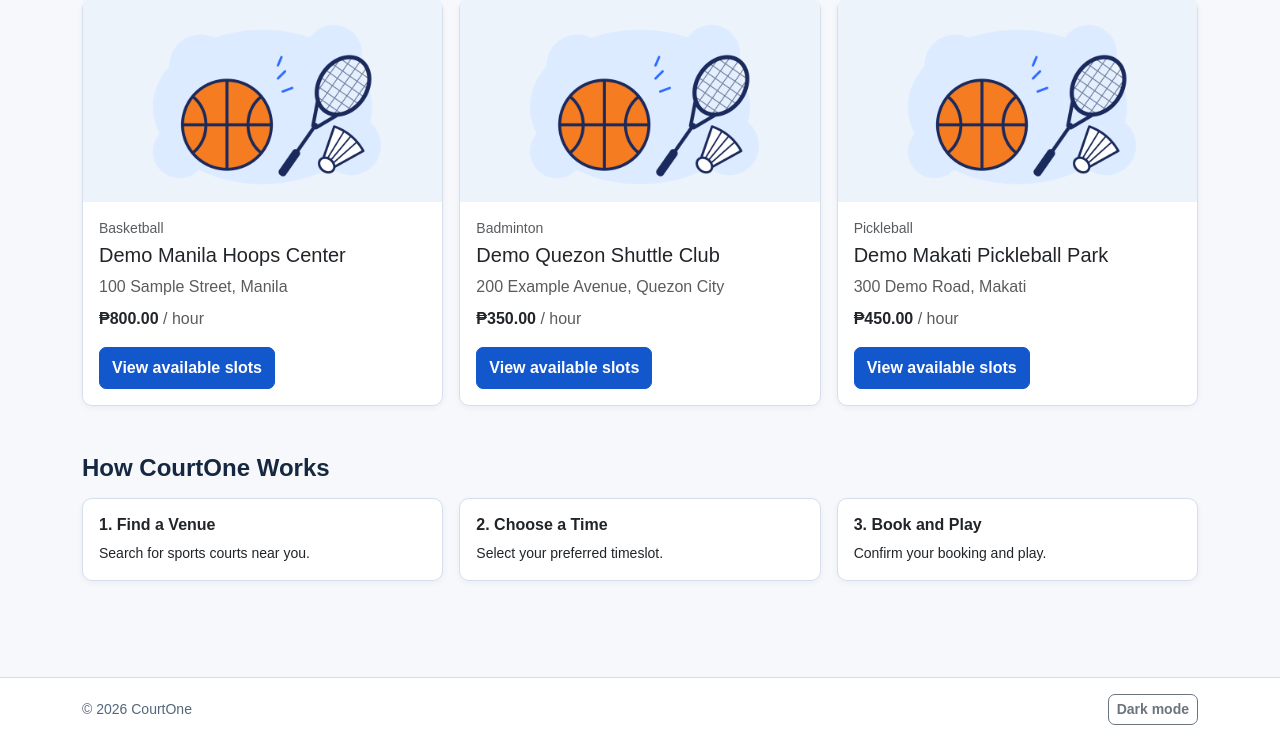
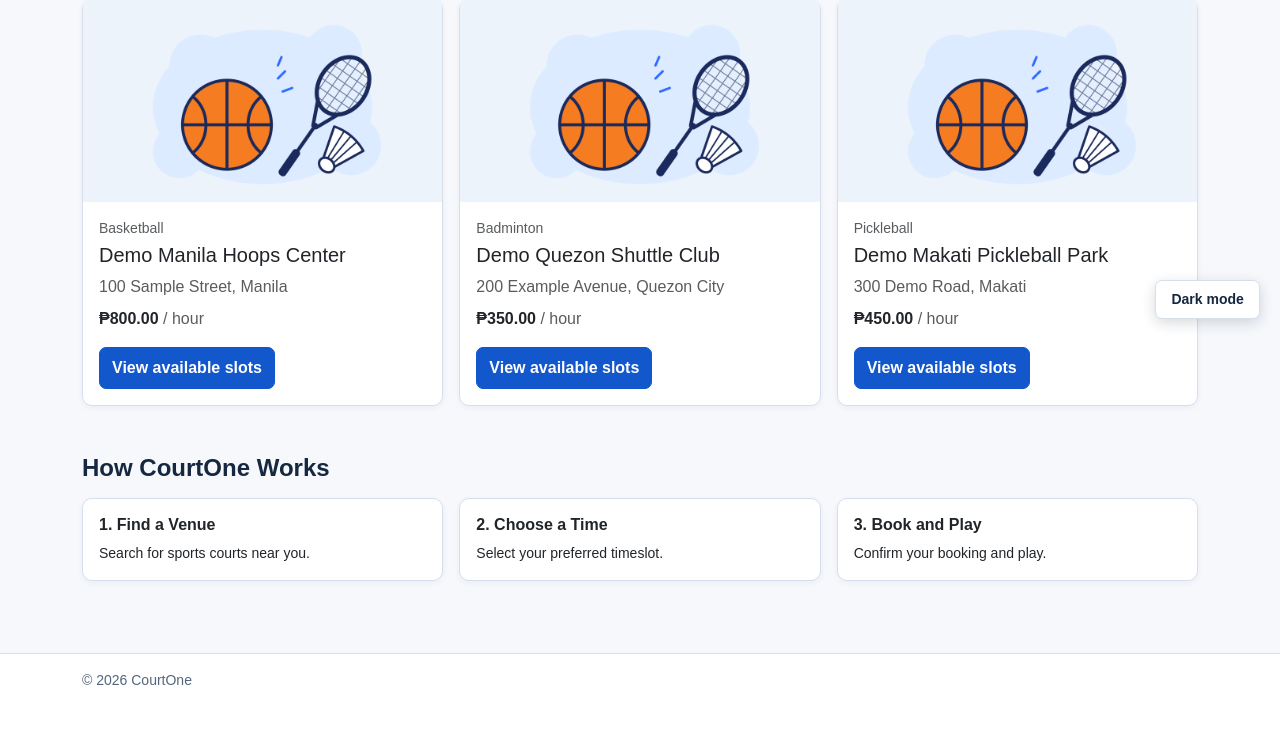
Before and after one commit to AndrewTDLSU/CCAPDEV-N24-1-CourtOne, a PHP site: page / in a window 1280 px wide. Shown: the part 461-1202 px from the top of the page. After the commit the page ends 1146 px from the top, so only its background shows below. Run offline with PHP 8.4, Linux system fonts and the light colour scheme; data comes from the database, SQL or seed files in the repository; data that the repository does not hold is empty.

Commit message:
fixed footer and changed darkmode btn to float

```diff
--- a/core/Database.php
+++ b/core/Database.php
@@ -17,7 +17,7 @@ class Database {
         $port = getenv("COURTONE_DB_PORT") ?: "3306";
         $dbname = getenv("COURTONE_DB_NAME") ?: "courtbooking";
         $username = getenv("COURTONE_DB_USER") ?: "root";
-        $password = getenv("COURTONE_DB_PASSWORD") !== false ? getenv("COURTONE_DB_PASSWORD") : "ccinfom_#dlsu2025"; /* change depending on what machine you're using */
+        $password = getenv("COURTONE_DB_PASSWORD") !== false ? getenv("COURTONE_DB_PASSWORD") : "01227801jl"; /* change depending on what machine you're using */
 
         $options = [
             PDO::ATTR_ERRMODE            => PDO::ERRMODE_EXCEPTION,
--- a/public/css/adminStyles.css
+++ b/public/css/adminStyles.css
@@ -2,6 +2,7 @@
     display: grid;
     grid-template-columns: minmax(9rem, 12rem) minmax(0, 1fr);
     align-items: start;
+    align-content: start;
     gap: 1rem;
 }
 .admin-title { grid-column: 1 / -1; }
--- a/public/css/phase3.css
+++ b/public/css/phase3.css
@@ -12,16 +12,18 @@
     --court-shadow: 0 2px 6px rgba(20, 46, 83, .05);
 }
 
-html { scroll-padding-top: 5rem; }
+html { height: 100%; scroll-padding-top: 5rem; }
 body {
     min-height: 100vh;
+    min-height: 100dvh;
     display: flex;
     flex-direction: column;
+    overflow-x: clip;
     background: var(--court-page);
     color: var(--court-ink);
     overflow-wrap: anywhere;
 }
-main { flex: 1; }
+main { flex: 1 0 auto; width: 100%; }
 :focus-visible { outline: 3px solid var(--court-accent); outline-offset: 2px; }
 [hidden] { display: none !important; }
 
@@ -77,12 +79,32 @@ main { flex: 1; }
 .court-signout { color: var(--court-muted); padding: .45rem; white-space: nowrap; }
 .court-menu-toggle { padding: .45rem; border-color: var(--court-border); }
 .court-site-footer {
-    margin-top: 1.5rem;
+    margin-top: auto;
+    flex-shrink: 0;
+    width: 100%;
     border-top: 1px solid var(--court-border);
     background: var(--court-surface);
     color: var(--court-muted);
 }
+.court-theme-toggle {
+    position: fixed;
+    right: 1.25rem;
+    bottom: 1.25rem;
+    z-index: 1035; /* Above sticky header (1030), below Bootstrap modals (1055) */
+    background: var(--court-surface);
+    color: var(--court-ink);
+    border: 1px solid var(--court-border);
+    border-radius: 999px;
+    padding: .5rem .95rem;
+    box-shadow: 0 4px 14px rgba(15, 23, 42, .16);
+}
 
+.court-theme-toggle:hover,
+.court-theme-toggle:focus-visible {
+    background: var(--court-soft);
+    border-color: var(--court-accent);
+    color: var(--court-accent);
+}
 .card, .court-chat-sidebar, .court-messages-panel {
     min-width: 0;
     background: var(--court-surface);
--- a/public/css/venueStyles.css
+++ b/public/css/venueStyles.css
@@ -23,6 +23,7 @@
 }
 
 .table-scroll {
+    position: relative;
     max-height: 22rem;
     overflow: auto;
 }
@@ -36,6 +37,7 @@
 }
 
 .court-slot {
+    position: relative;
     width: 100%;
     min-height: 44px;
     padding: .35rem;
@@ -90,6 +92,9 @@
         bottom: 0;
         z-index: 2;
     }
+    body:has(.reservation-actions) #darkModeBtn.court-theme-toggle {
+        bottom: 4.75rem;
+    }
 }
 
 @media (max-width: 767.98px) {
--- a/views/partials/Footer.php
+++ b/views/partials/Footer.php
@@ -1,9 +1,9 @@
 <footer class="court-site-footer">
   <div class="container d-flex flex-wrap justify-content-between align-items-center gap-2 py-3">
     <small>&copy; <?= date('Y') ?> CourtOne</small>
-    <button id="darkModeBtn" class="btn btn-sm btn-outline-secondary" type="button" aria-pressed="false">Dark mode</button>
   </div>
 </footer>
+<button id="darkModeBtn" class="btn btn-sm court-theme-toggle" type="button" aria-pressed="false">Dark mode</button>
 <script defer src="<?= courtEscape(courtUrl('bootstrap-5.3.8-dist/js/bootstrap.bundle.min.js')) ?>"></script>
 <script defer src="<?= courtEscape(courtUrl('public/js/phase3.js')) ?>"></script>
 <?php foreach ($pageScripts ?? [] as $script): ?>
--- a/views/partials/Header.php
+++ b/views/partials/Header.php
@@ -9,7 +9,8 @@
   <script src="<?= courtEscape(courtUrl('public/js/theme.js')) ?>"></script>
   <link rel="stylesheet" href="<?= courtEscape(courtUrl('bootstrap-5.3.8-dist/css/bootstrap.min.css')) ?>">
   <?php foreach (array_merge(['style.css'], $pageStyles ?? [], ['phase3.css', 'darkMode.css']) as $stylesheet): ?>
-    <link rel="stylesheet" href="<?= courtEscape(courtUrl('public/css/' . $stylesheet)) ?>">
+    <?php $styleVersion = @filemtime(dirname(__DIR__, 2) . '/public/css/' . $stylesheet) ?: 1; ?>
+    <link rel="stylesheet" href="<?= courtEscape(courtUrl('public/css/' . $stylesheet) . '?v=' . $styleVersion) ?>">
   <?php endforeach; ?>
 </head>
 <body class="<?= courtEscape($bodyClass ?? '') ?>">
--- a/views/venues/manageVenue.php
+++ b/views/venues/manageVenue.php
@@ -116,7 +116,6 @@ require __DIR__ . '/../partials/Header.php';
             <!-- table col size 12 -->
             <!-- table here is view only, should be editable through staffDashboard -->
             <!-- values should change w/ JS/PHP -->
-            <div class="row">
             <div class="table-responsive card" tabindex="0" role="region" aria-label="Recent reservations">
                 <table id="reservations-table" class="table table-hover mb-0 align-middle">
                     <thead>
@@ -132,7 +131,6 @@ require __DIR__ . '/../partials/Header.php';
                     <tbody id="reservation-list"><?php foreach($recentBookings as $b): ?><tr><td><?= courtEscape($b['userName']) ?></td><td><?= courtEscape($b['userEmail']) ?></td><td><?= courtEscape($b['courtName']) ?></td><td><?= courtDate($b['bookingDate']) ?> · <?= courtTime($b['bookingTime']) ?></td><td>PHP <?= number_format($b['paymentStatus']==='paid'?($b['amount']??0):0,2) ?></td><td><?= courtStatus($b['status']) ?></td></tr><?php endforeach; ?><?php if(!$recentBookings): ?><tr><td colspan="6">No reservations yet.</td></tr><?php endif; ?></tbody>
                     <!-- more rows to be generated by JS -->
                 </table>
-                </div>
             </div>
 
         <section class="card mt-4" id="add-court">
```
Lines whose indentation alone changed are shown as unchanged.
